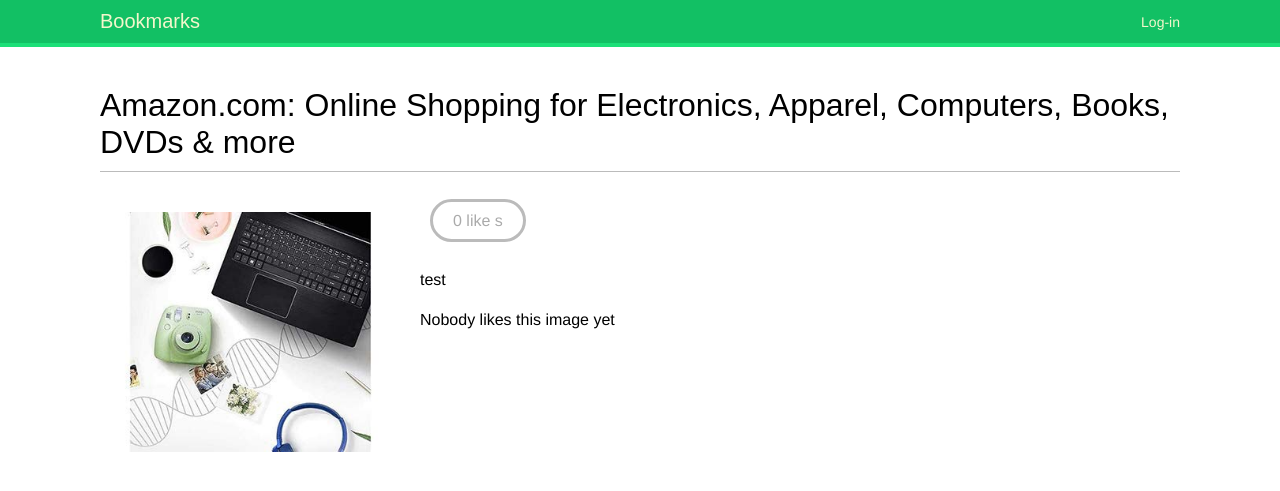
After one commit to okidijimmy200/bookmarks, a Django app: page /images/detail/1/amazoncom-online-shopping-for-electronics-apparel-computers-books-dvds-more/ in a window 1280 px wide. The commit adds this page. Shown: the top 491 px of the page. Run offline with Django 3.2, Linux system fonts and the light colour scheme; data comes from the database, SQL or seed files in the repository; both versions use the stored data as it was after the commit; some libraries are stand-ins or nearby versions.

Commit message:
sorted error with detailPage picture load

```diff
--- a/account/static/css/base.css
+++ b/account/static/css/base.css
@@ -1,4 +1,3 @@
-@import url(http://fonts.googleapis.com/css?family=Muli);
 
 body {
     margin:0;
--- a/bookmarks/settings.py
+++ b/bookmarks/settings.py
@@ -42,7 +42,8 @@ INSTALLED_APPS = [
     'django.contrib.staticfiles',
     'social_django',
     'django_extensions',
-    'images.apps.ImagesConfig'
+    'images.apps.ImagesConfig',
+
 
 ]
 
--- a/images/models.py
+++ b/images/models.py
@@ -24,7 +24,7 @@ class Image(models.Model):
     title = models.CharField(max_length=200) #A title for the image.
     slug = models.SlugField(max_length=200, blank=True) #slug is used for building beautiful SEO-friendly URLs.
     url = models.URLField() #The original URL for this image.
-    image = models.ImageField(upload_to='images/%y/%m/%d/') #the image file
+    image = models.ImageField(upload_to='images/%Y/%m/%d/') #the image file
     description = models.TextField(blank=True) #An optional description for the image.
     created = models.DateField(auto_now_add=True, db_index=True) # date and time the object is created ib the db
     # We use db_index=True so that Django creates an index in the
--- /dev/null
+++ b/images/templates/images/image/detail.html
@@ -0,0 +1,31 @@
+{% extends "base.html" %}
+
+{% block title %}{{ image.title }}{% endblock %}
+
+{% block content %}
+
+
+<h1>{{ image.title }}</h1>
+<img src="{{ image.image.url }}" class="image-detail">
+
+{% with total_likes=image.users_like.count %}
+    <div class="image-info">
+        <div>
+            <span class="count">
+                {{ total_likes }} like {{ total_likes|pluralize }}
+            </span>
+        </div>
+        {{ image.description|linebreaks }}
+    </div>
+    <div class="image-likes">
+        {% for user in image.users_like.all %}
+        <div class="">
+            <img src="{{ user.profile.photo.url }}" alt="">
+            <p>{{ user.first_name }}</p>
+        </div>
+        {% empty %}
+        Nobody likes this image yet
+        {% endfor %}
+    </div>
+    {% endwith %}
+{% endblock %}
--- a/images/urls.py
+++ b/images/urls.py
@@ -5,4 +5,5 @@ app_name = 'images'
 
 urlpatterns = [
     path('create/', views.image_create, name='create'),
+    path('detail/<int:id>/<slug:slug>/', views.image_detail, name='detail'),
 ]
--- a/images/views.py
+++ b/images/views.py
@@ -1,7 +1,9 @@
 from django.shortcuts import render, redirect
+from django.shortcuts import get_object_or_404
 from django.contrib.auth.decorators import login_required
 from django.contrib import messages
 from .forms import ImageCreateForm
+from .models import Image
 
 @login_required #prevent access for unauthenticated users.
 def image_create(request):
@@ -32,3 +34,11 @@ def image_create(request):
     return render(request, 'images/image/create.html',
                         {'section': 'images',
                         'form': form} )
+
+# to display an image
+def image_detail(request, id, slug):
+    image = get_object_or_404(Image, id=id, slug=slug)
+    return render(request,
+                    'images/image/detail.html',
+                    {'section': 'images',
+                    'image': image})
```
Also changed, not shown: account/migrations/0001_initial.py, db.sqlite3, images/migrations/0001_initial.py, media/images/20/09/09/django-and-duke.jpg (deleted), media/images/20/09/15/django-and-duke.jpg (deleted), media/images/20/09/16/django-and-duke.jpg (deleted), media/images/2020/09/17/amazoncom-online-shopping-for-electronics-apparel-computers-books-dvds-more.jpg (added), media/users/2020/09/02/user-5.jpg (deleted), 1 other file.
